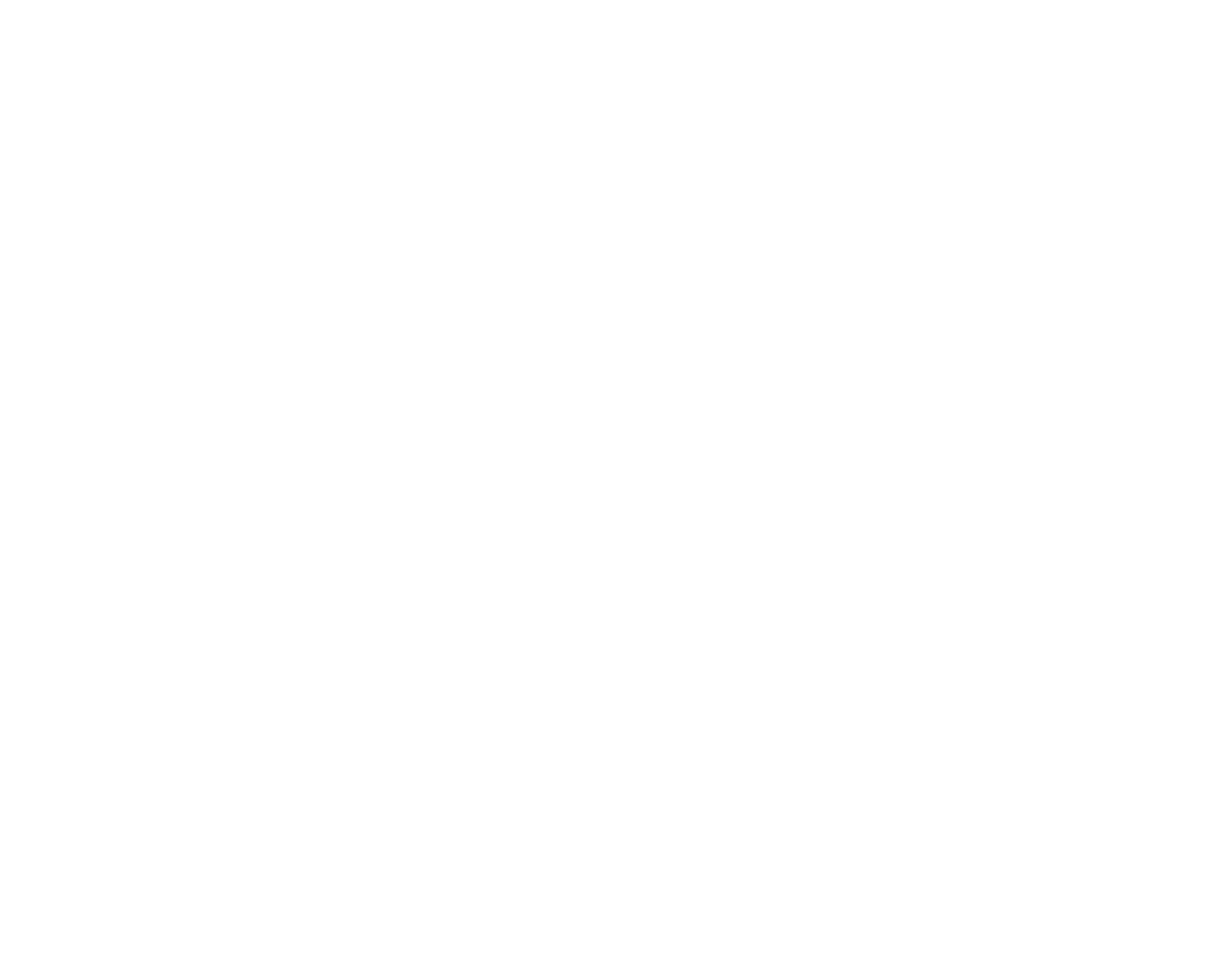
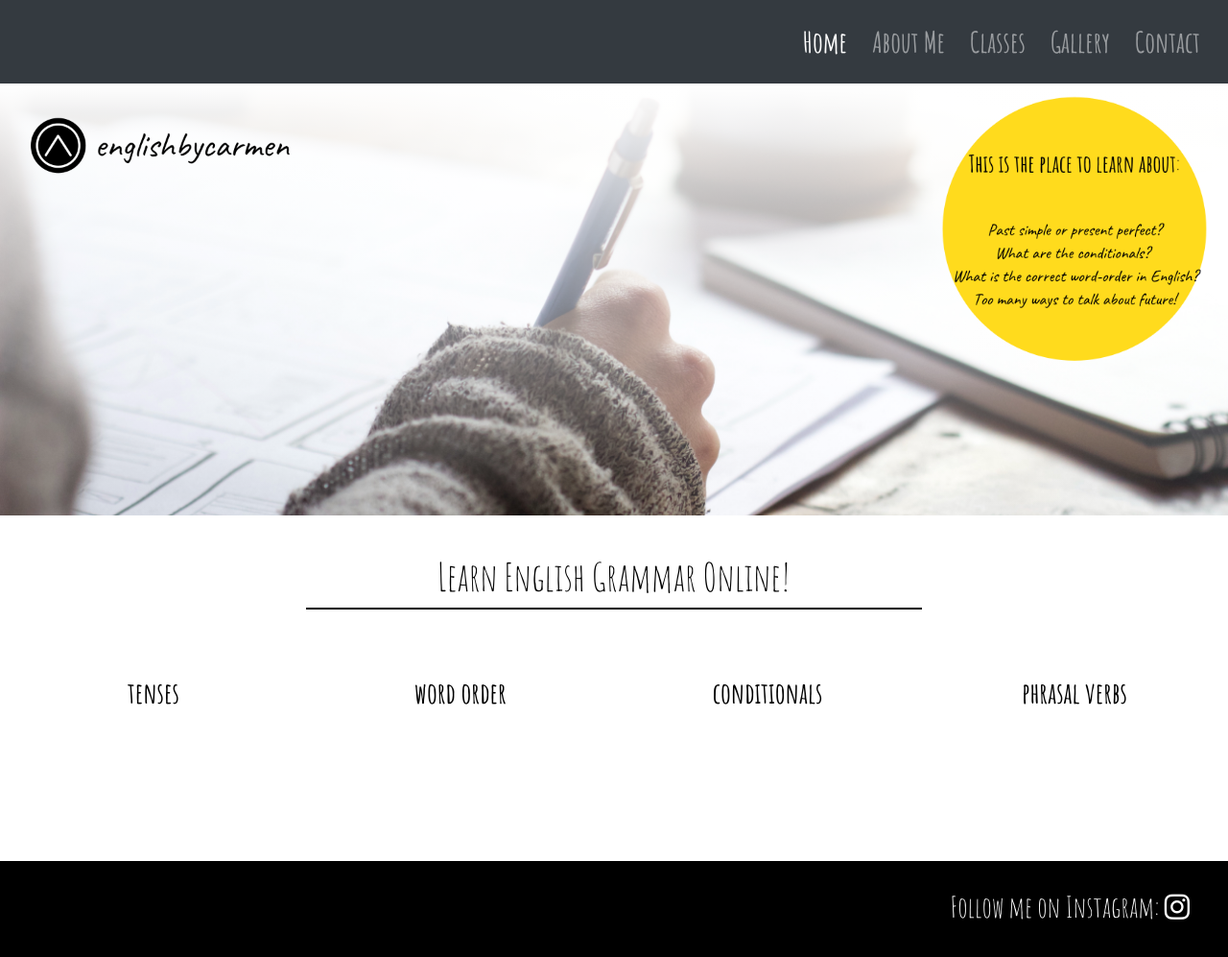
Before and after one commit to Code-Institute-Submissions/Milestone-project-141, a plain HTML site: page index.html in a window 1280 px wide. Shown: the whole page at 96% size. Before the commit the page ends 800 px from the top, so only its background shows below. Drawn offline with nearby package versions, Linux system fonts and the light colour scheme.

Commit message:
Finished index page and added CSS

```diff
--- /dev/null
+++ b/assets/css/style.css
@@ -0,0 +1,173 @@
+@import url('https://fonts.googleapis.com/css2?family=Amatic+SC:wght@400;700&family=Caveat:wght@400;500;600;700&family=Roboto:wght@100;300;400;500;700&display=swap');
+
+html, body {
+    margin: 0;
+    padding: 0;
+    height: 100%;
+}
+
+
+/* -------------------------Colours */
+
+
+
+/* -------------------------Heading */
+
+.bg-dark {
+    margin: 0;
+    background: #000000;
+    width: 100%;
+}
+
+.nav-link {
+    font-family: "Amatic SC", sans-serif;
+    font-style: normal;
+    font-weight: bold;
+    font-size: 30px;
+    color: #FFFFFF;
+    margin: 5px;
+}
+
+.navbar {
+    position: relative;
+}
+
+/* -------------------------Images */
+
+.hero-image {
+    min-height: 450px;
+    width: 100%;
+    background: linear-gradient(180deg, #FFFFFF 0%, rgba(255, 255, 255, 0) 100%), url("../images/green-chameleon-s9CC2SKySJM-unsplash.jpg") no-repeat center center;
+    background-size: cover;
+    left: 0px;
+    position: relative;
+    }
+
+#logo {
+    background: url("../images/watermark_centre.png") no-repeat;
+    background-position: center;
+    background-size: cover;
+    height: 100px;
+    width: 25%;
+    margin-top: 25px;
+    margin-left: 10px;
+}
+
+#circular-banner {
+    background: url("../images/5 verbe importante in limba engleza-2_copy.png") no-repeat;
+    background-size: contain;
+    background-position: center;
+    height: 300px;
+    width: 300px;
+    margin-left: auto;
+    margin-right: 10px;
+}
+
+/* -------------------------Container */
+
+
+
+.logo-banner-flex-container {
+    display: flex;
+    justify-items: space-between;
+}
+
+.container-fluid-subtitle {
+    width: 100%;
+    min-height: 20vh;
+}
+
+.container-fluid-subjects {
+    width: 100%;
+    min-height: 25vh;
+    font-family: "Amatic SC", sans-serif;
+    font-style: normal;
+    font-weight: bold;
+    font-size: 30px;
+    text-align: center;
+    line-height: 50px;
+    color: #000000;
+    padding-bottom: 100px;
+}
+
+.container-fluid-subjects a {
+    text-decoration: none;
+    color: inherit;
+    font-weight: 400px;
+}
+
+.container-fluid-subjects a:hover {
+    color: gray;
+}
+
+/* -------------------------Text */
+
+.row {
+    display: flex;
+    flex-wrap: wrap;
+}
+
+.no-gutters {
+    margin-left: 0;
+    margin-right: 0;
+}
+
+.subtitle-text {
+    font-family: "Amatic SC", sans-serif;
+    font-style: normal;
+    font-weight: bold;
+    font-size: 120px;
+    text-align: center;
+    color: #000000;
+    position: absolute;
+    margin-top: 40px;
+}
+
+.subtitle-bg {
+    background-color: #fff;
+
+}
+
+.subtitle-divider {
+    width: 50%;
+    height: 0px;
+    margin: 0 auto;
+    border: 1px solid #000000;
+}
+
+.heading {
+    text-align: right;
+    font-size: 30px;
+    padding-right: 40px;
+    padding-top: 30px;
+}
+
+/* -------------------------Footer */
+
+#footer {
+    width: 100%;
+    height: 100px;
+    background-color: #000000;
+    bottom: 0;
+}
+
+.ribbon {
+    color: #fff;
+    font-family: "Amatic SC", sans-serif;
+}
+
+.instagram-icon {
+    color: #fff;
+}
+
+.instagram-icon:hover {
+    color: gray;
+}
+
+/* -------------------------Media query */
+
+@media screen and (max-width: 414px){
+    #logo{
+    width: 50%;
+    }
+}
--- a/index.html
+++ b/index.html
@@ -3,17 +3,85 @@
 <head>
     <meta charset="UTF-8">
     <meta name="viewport" content="width=device-width, initial-scale=1.0">
-    <link rel="stylesheet" href="https://stackpath.bootstrapcdn.com/bootstrap/4.5.2/css/bootstrap.min.css">
-    <link rel="stylesheet" href="https://stackpath.bootstrapcdn.com/font-awesome/4.7.0/css/font-awesome.min.css">
+    <link rel="stylesheet" href="https://stackpath.bootstrapcdn.com/bootstrap/4.5.2/css/bootstrap.min.css" type="text/css" />
+    <link rel="stylesheet" href="https://cdn.jsdelivr.net/npm/bootstrap@4.5.3/dist/css/bootstrap.min.css" integrity="sha384-TX8t27EcRE3e/ihU7zmQxVncDAy5uIKz4rEkgIXeMed4M0jlfIDPvg6uqKI2xXr2" crossorigin="anonymous">
+    <link rel="stylesheet" href="assets/css/style.css" type="text/css" />
+    <script src="https://kit.fontawesome.com/46742715d6.js" crossorigin="anonymous"></script>
+    <script src="https://code.jquery.com/jquery-3.5.1.slim.min.js" integrity="sha384-DfXdz2htPH0lsSSs5nCTpuj/zy4C+OGpamoFVy38MVBnE+IbbVYUew+OrCXaRkfj" crossorigin="anonymous"></script>
+    <script src="https://cdn.jsdelivr.net/npm/popper.js@1.16.1/dist/umd/popper.min.js" integrity="sha384-9/reFTGAW83EW2RDu2S0VKaIzap3H66lZH81PoYlFhbGU+6BZp6G7niu735Sk7lN" crossorigin="anonymous"></script>
+    <script src="https://cdn.jsdelivr.net/npm/bootstrap@4.5.3/dist/js/bootstrap.min.js" integrity="sha384-w1Q4orYjBQndcko6MimVbzY0tgp4pWB4lZ7lr30WKz0vr/aWKhXdBNmNb5D92v7s" crossorigin="anonymous"></script>
     <title>EnglishByCarmen</title>
 </head>
 <body>
-    <header>
-
-    </header>
-    <section>
-    </section>
-    <footer>
-    </footer>
+        <nav class="navbar navbar-expand-md navbar-dark bg-dark">
+            <button class="navbar-toggler" type="button" data-toggle="collapse" data-target="#navbarText" aria-controls="navbarText" aria-expanded="false" aria-label="Toggle navigation">
+                <span class="navbar-toggler-icon"></span>
+            </button>
+            <div class="collapse navbar-collapse" id="navbarText">
+                <ul class="navbar-nav ml-auto mt-2 mt-lg-0">
+                    <li class="nav-item active">
+                        <a class="nav-link" href="index.html">Home<span class="sr-only">(current)</span></a>
+                    </li>
+                    <li class="nav-item">
+                        <a class="nav-link" href="about.html">About Me</a>
+                    </li>
+                    <li class="nav-item">
+                        <a class="nav-link" href="classes.html">Classes</a>
+                    </li>
+                    <li class="nav-item">
+                        <a class="nav-link" href="classes.html">Gallery</a>
+                    </li>
+                    <li class="nav-item">
+                        <a class="nav-link" href="contact.html">Contact</a>
+                    </li>
+                </ul>
+            </div>
+        </nav>
+        <section class="hero-image">
+            <div class="logo-banner-flex-container">
+                <div id="logo">
+                    <a href="index.html"></a>
+                </div>
+                <div id="circular-banner" class="d-none d-md-block">
+                </div>
+            </div>
+        </section>
+        <section class="container-fluid-subtitle">
+            <div class="row no-gutters">
+                <div class="col-12 subtitle-text subtitle-bg">
+                    <h1>Learn English Grammar Online!</h1>
+                    <hr class="subtitle-divider">
+                </div>
+            </div>
+        </section>
+        <section class="container-fluid-subjects">
+            <div class="row no-gutters">
+                <div class="col-12 col-md-3">
+                    <a href="#" target="_blank">tenses</a>
+                </div>
+                <div class="col-12 col-md-3">
+                    <a href="#" target="_blank">word order</a>
+                </div>
+                <div class="col-12 col-md-3">
+                    <a href="#" target="_blank">conditionals</a>
+                </div>
+                <div class="col-12 col-md-3">
+                    <a href="#" target="_blank">phrasal verbs</a>
+                </div>
+            </div>
+        </section>
+        <footer id="footer">
+        <div class="row ribbon no-gutters">
+            <div class="col-md-8">
+            </div>
+            <div class="col-md-4">
+                <h5 class="heading">Follow me on Instagram:
+                    <a href="www.instagram.com/englishbycarmen" target="_blank"><i class="fab fa-instagram instagram-icon" aria-hidden="true"></i>
+                        <span class="sr-only">Instagram link</span>
+                    </a>
+                </h5>
+            </div>
+        </div>
+        </footer>
 </body>
 </html>
```
Also changed, not shown: .theia/settings.json, about.html (added), assets/images/5 verbe importante in limba engleza-2_copy.png (added), assets/images/green-chameleon-s9CC2SKySJM-unsplash.jpg (added), assets/images/watermark_centre.png (added), classes.html (added), contact.html (added), gallery.html (added), 1 other file.
